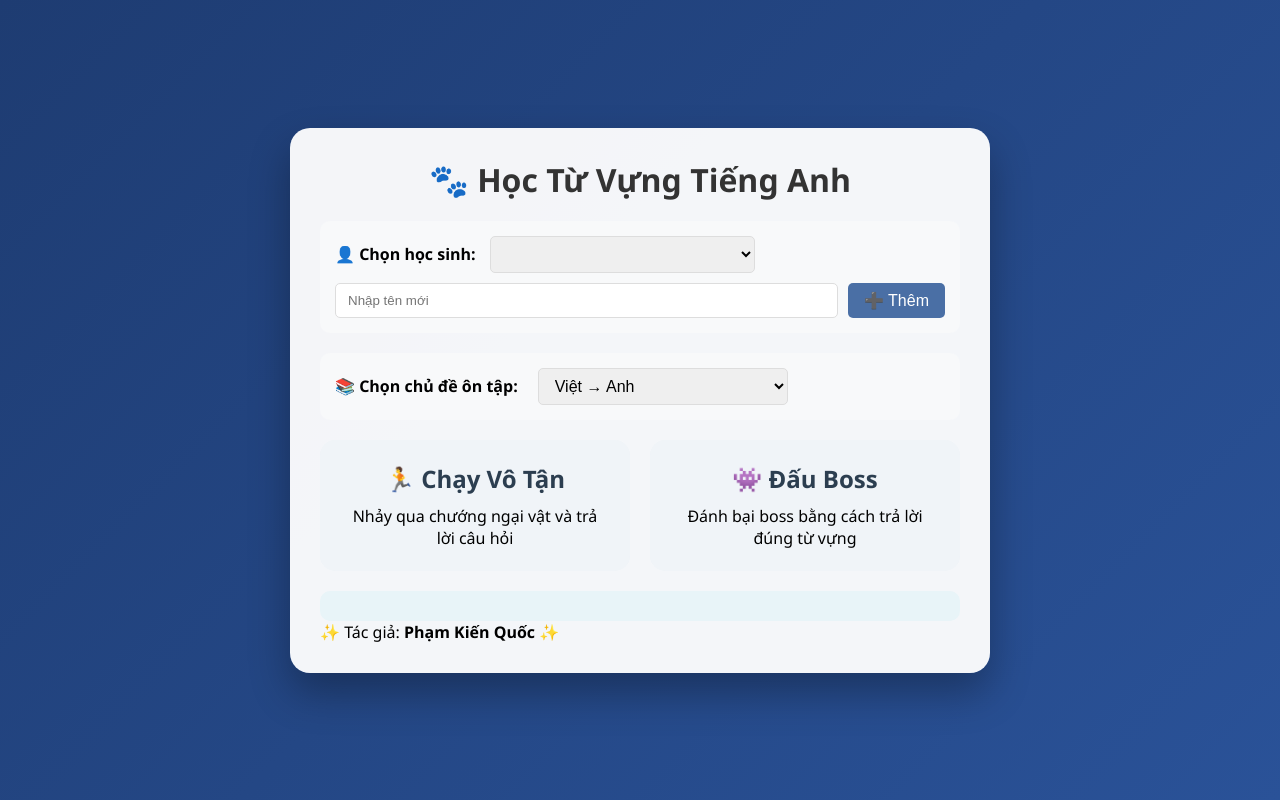
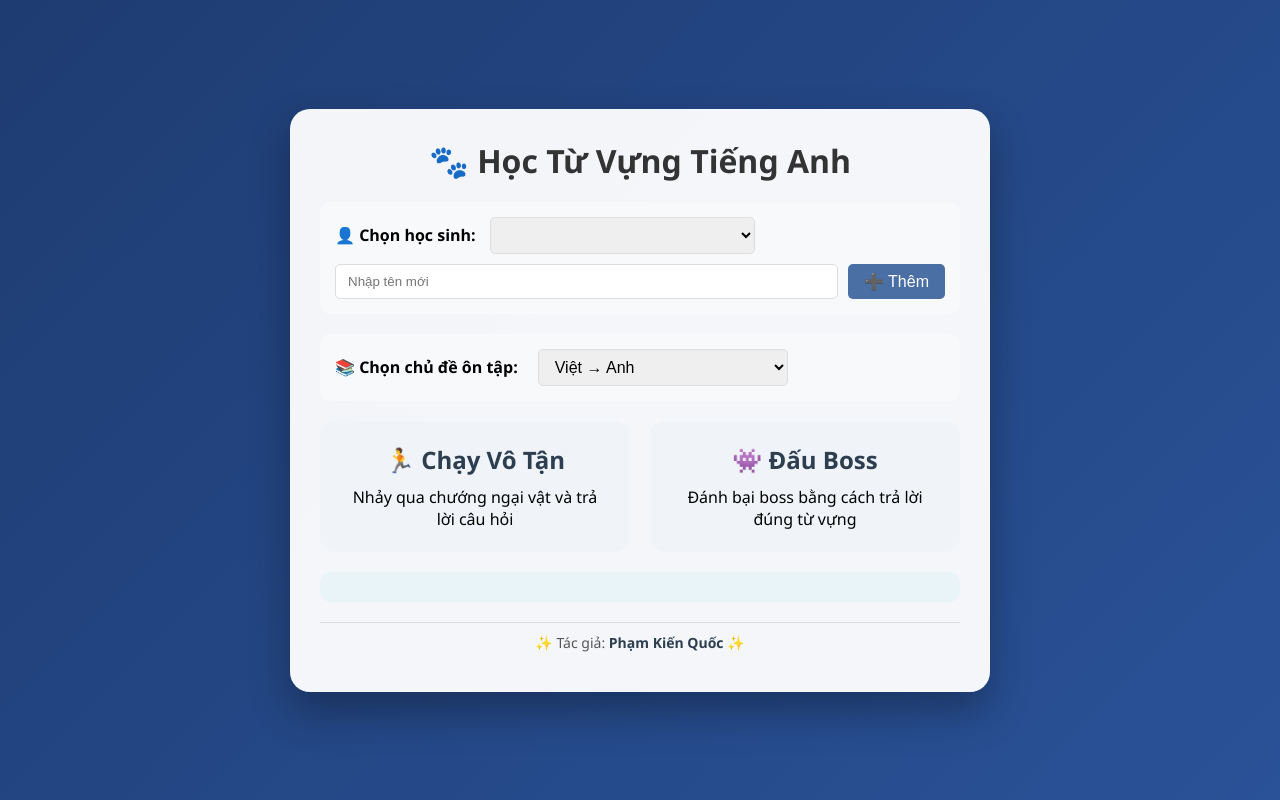
Before and after one commit to pvkhadtd2-oss/game-hoc-tu-vung, a Flask app: page / in a window 1280 px wide. Run offline with Flask 3, Linux system fonts and the light colour scheme; data that the repository does not hold is empty.

Commit message:
Update style.css

```diff
--- a/static/css/style.css
+++ b/static/css/style.css
@@ -329,3 +329,16 @@ kbd {
 .topic-section button:hover {
     background: #166088;
 }
+.author-section {
+    text-align: center;
+    margin-top: 20px;
+    padding: 10px;
+    color: #555;
+    font-size: 14px;
+    border-top: 1px solid #ddd;
+}
+
+.author-section strong {
+    color: #2c3e50;
+    font-weight: 600;
+}
```
